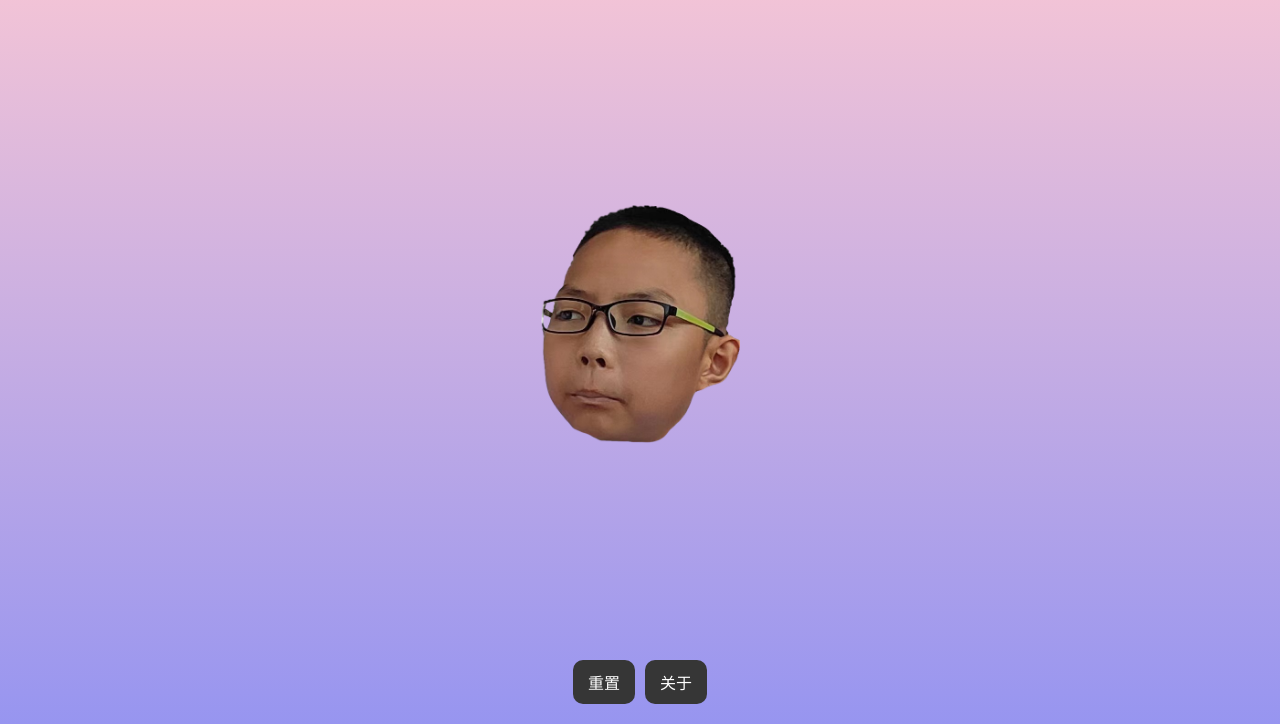
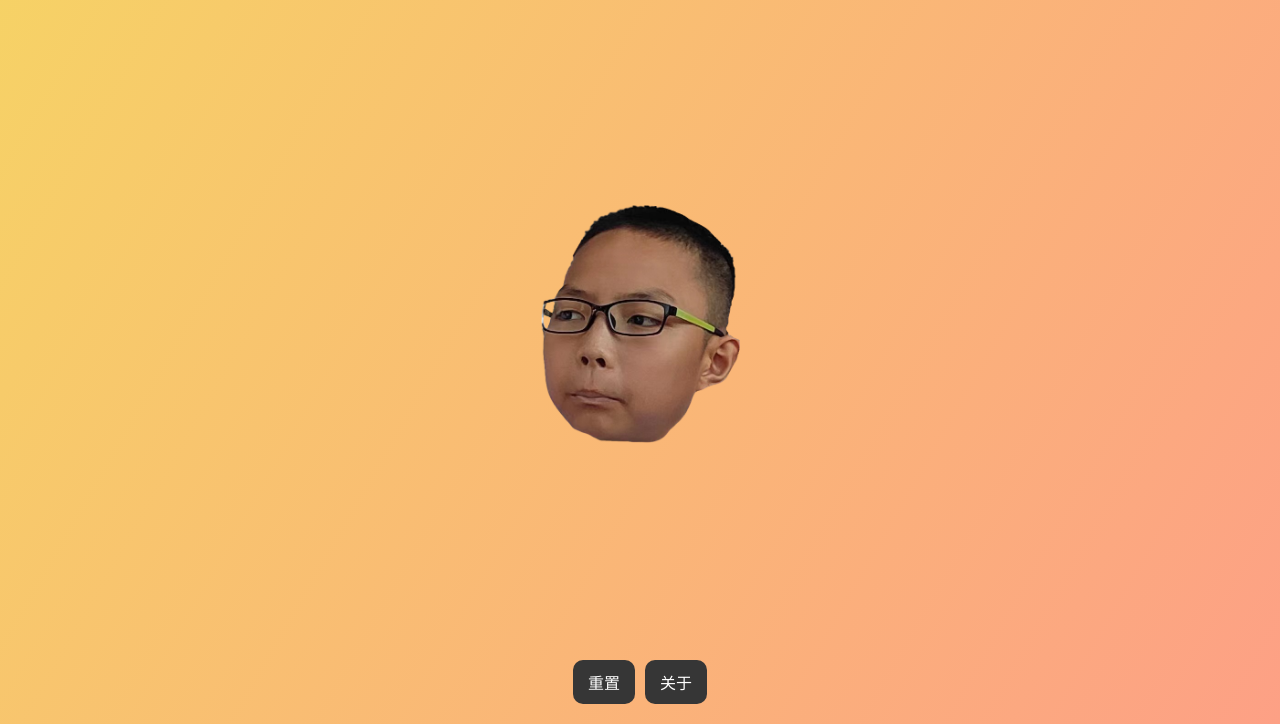
Before and after one commit to chengtx809/wggame, a plain HTML site: page index.html in a window 1280 px wide. Shown: the part 76-800 px from the top of the page. Drawn offline with Linux system fonts and the light colour scheme.

Commit message:
Update style.css

```diff
--- a/style/style.css
+++ b/style/style.css
@@ -17,7 +17,7 @@ img {
 
 
 body {
-    background-image: linear-gradient(to top, #9795f0 0%, #fbc8d4 100%);
+    background-image: linear-gradient(120deg, #f6d365 0%, #fda085 100%);
     height: 100vh;
     display: flex;
     align-items: flex-end;
```
